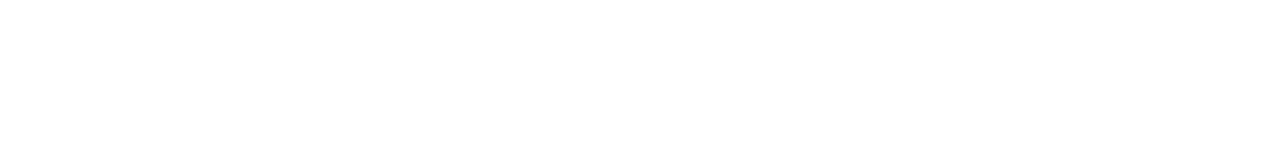
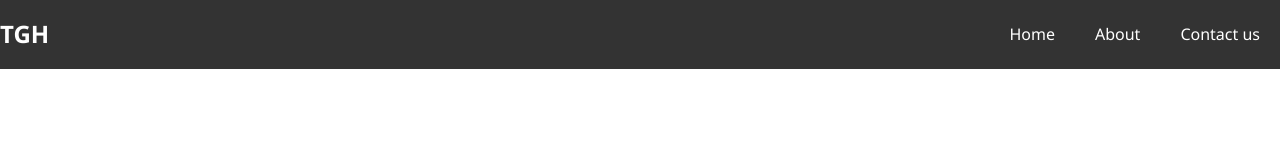
Before and after one commit to erfansoori/webNotes, a plain HTML site: page 03_project_hotel/index.html in a window 1280 px wide. Drawn offline with Linux system fonts and the light colour scheme.

Commit message:
hotel nav started

```diff
--- a/03_project_hotel/css/style.css
+++ b/03_project_hotel/css/style.css
@@ -0,0 +1,60 @@
+/*reset*/
+*{
+  margin: 0;
+  padding: 0;
+  box-sizing: border-box;
+}
+
+/*main stying*/
+
+body,html{
+  font-family: 'Segoe UI', Tahoma, Geneva, Verdana, sans-serif;
+  line-height: 1.8em;
+}
+
+a{
+  color: #333;
+  text-decoration: none;
+}
+
+h1, h2, h3 {
+  padding-bottom: 20px;
+}
+
+p {
+  margin: 10px 0;
+}
+
+#navbar {
+  background-color: #333;
+  overflow: auto;
+}
+
+/* #navbar *{
+  margin: auto;
+} */
+#navbar a{
+  color: #fff;
+}
+
+#logo{
+  float: left;
+  padding-top: 20px;
+}
+
+#navbar ul{
+  float: right;
+  list-style: none;
+
+}
+
+#navbar ul li {
+  float: left;
+}
+/* we style everything inside that li's by styling the a tags because of visual effects that are associated a tags*/
+
+#navbar ul li a {
+  padding: 20px;
+  display: block;
+  text-align: center;
+}
--- a/03_project_hotel/index.html
+++ b/03_project_hotel/index.html
@@ -4,9 +4,21 @@
   <meta charset="UTF-8">
   <meta name="viewport" content="width=device-width, initial-scale=1.0">
   <meta http-equiv="X-UA-Compatible" content="ie=edge">
-  <title>Tehran Grand Hotel | Welcome</title>
+  <meta name="description" content="The best place for to be while you are in tehran">
+  <meta name="keywords" content="hotel,tehran hotel,iran hotel,tehran turism">
+  <link rel="stylesheet" href="css/style.css">
+  <title>Tehran Grand Hotel | Tehran Hotel</title>
 </head>
 <body>
-
+  <head>
+    <nav id="navbar">
+      <h1 id="logo"><a href="index.html">TGH</a></h1>
+      <ul>
+        <li><a href="index.html">Home</a></li>
+        <li><a href="about.html">About</a></li>
+        <li><a href="contact.html">Contact us</a></li>
+      </ul>
+    </nav>
+  </head>
 </body>
 </html>
```
Also changed, not shown: 03_project_hotel/img/person-1.jpg (added), 03_project_hotel/img/person-2.jpg (added), 03_project_hotel/img/photo-1.jpg (added), 03_project_hotel/img/photo-2.jpg (added), 03_project_hotel/img/showcase.jpg (added), 03_project_hotel/img/test-bg.jpg (added).
